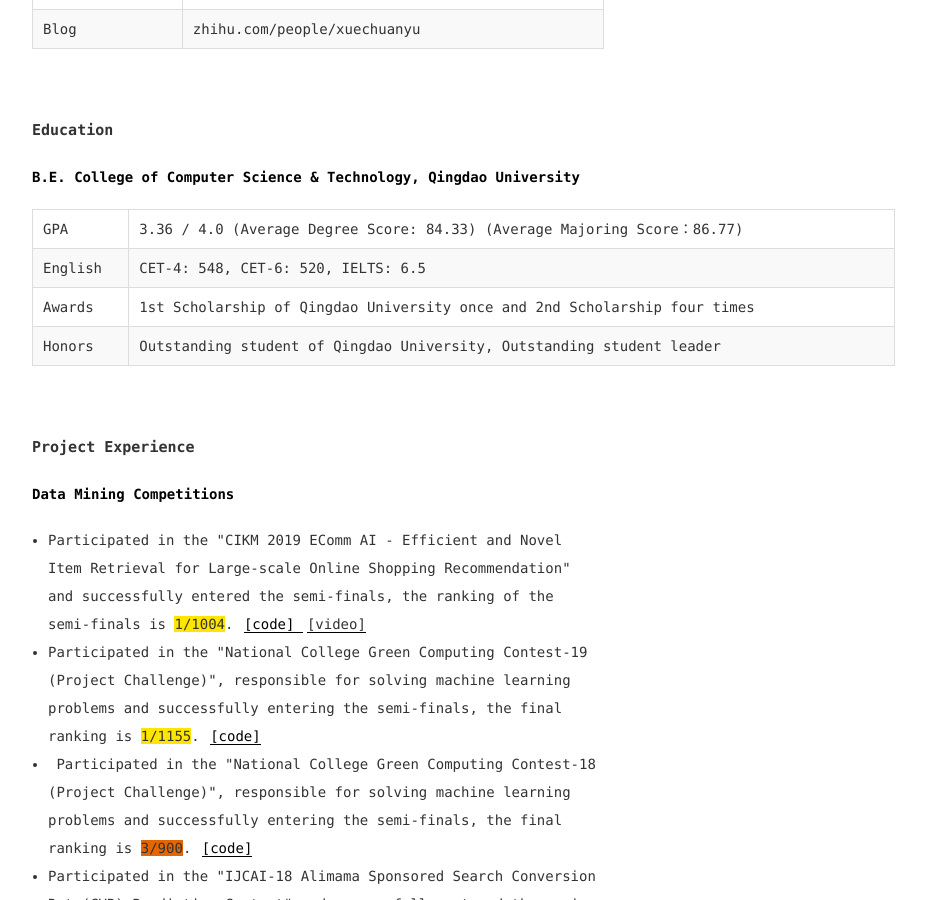
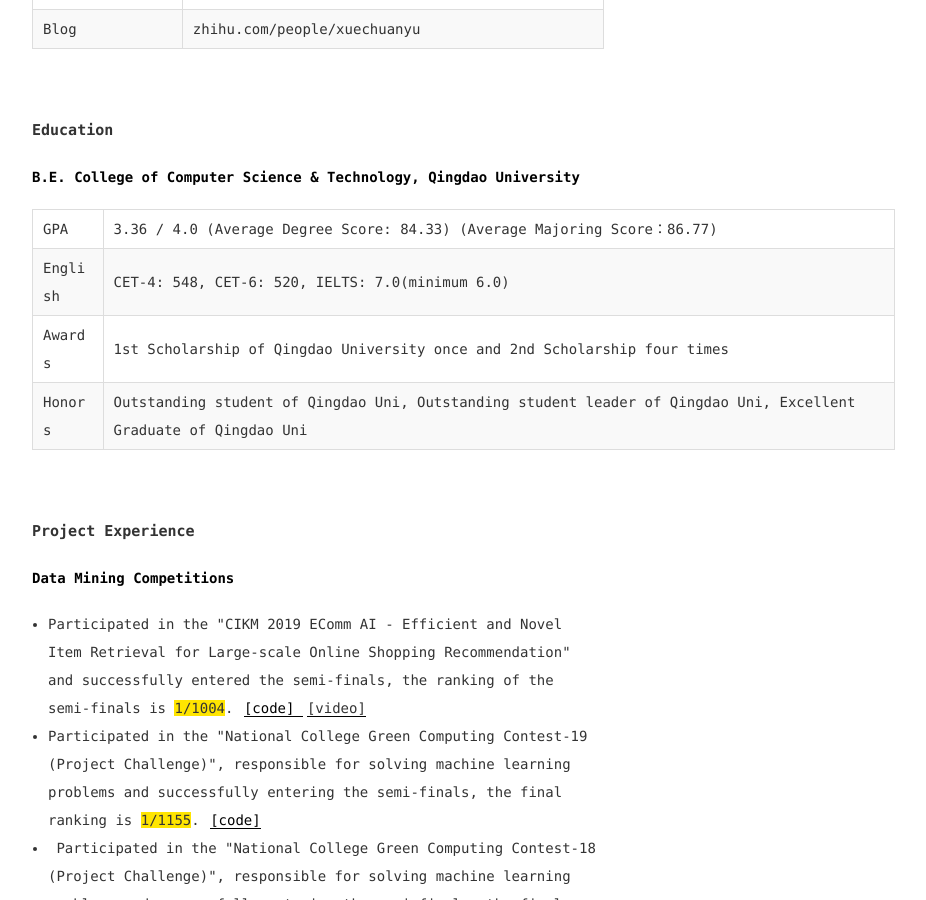
Before and after one commit to ChuanyuXue/profile, a Jekyll site: the page built from index.html, in a window 1280 px wide and 900 px high, scrolled down 830 px. Shown: the whole window, without its empty margins (322-1248 px from the left). Built offline with Jekyll 4.4.1, drawn with Linux system fonts in a browser that asks for light colours.

Commit message:
Update index.html

```diff
--- a/index.html
+++ b/index.html
@@ -95,7 +95,7 @@ js: [blog.js]
 					English<br />
 				</td>
 				<td>
-					CET-4: 548, CET-6: 520, IELTS: 6.5<br />
+					CET-4: 548, CET-6: 520, IELTS: 7.0(minimum 6.0)<br />
 				</td>
 			</tr>
 			<tr>
@@ -111,7 +111,7 @@ js: [blog.js]
 					Honors<br />
 				</td>
 				<td>
-					Outstanding&nbsp;student of Qingdao University,&nbsp;Outstanding&nbsp;student leader
+					Outstanding&nbsp;student of Qingdao Uni,&nbsp;Outstanding&nbsp;student leader of Qingdao Uni, Excellent Graduate of Qingdao Uni
 				</td>
 			</tr>
 		</tbody>
```
